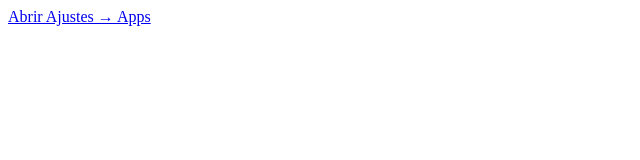
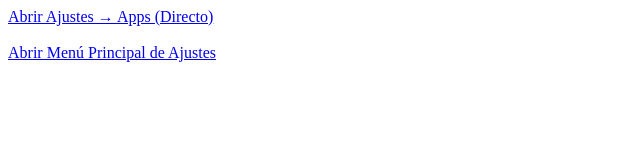
Before and after one commit to guerrerooliver183-wifi/Settings, a plain HTML site: page index.html in a window 1280 px wide. Shown: the whole page, without its empty margins (0-640 px from the left). Drawn offline with Linux system fonts and the light colour scheme.

Commit message:
Actualizar index.html

```diff
--- a/index.html
+++ b/index.html
@@ -6,8 +6,18 @@
   <title>Ajustes de Android</title>
 </head>
 <body>
-  <a href="android-app://com.android.settings/android.settings.APPLICATION_SETTINGS">
-    Abrir Ajustes → Apps
+
+  <!-- Intento de abrir la sección de Apps de manera directa -->
+  <a href="intent:#Intent;action=android.settings.APPLICATION_SETTINGS;category=android.intent.category.DEFAULT;component=com.android.settings/.Settings$ApplicationSettingsActivity;end">
+    Abrir Ajustes → Apps (Directo)
   </a>
+
+  <br><br>
+
+  <!-- Opción alternativa segura al menú principal de Ajustes -->
+  <a href="intent:#Intent;action=android.intent.action.MAIN;category=android.intent.category.LAUNCHER;package=com.android.settings;end">
+    Abrir Menú Principal de Ajustes
+  </a>
+
 </body>
 </html>
```
